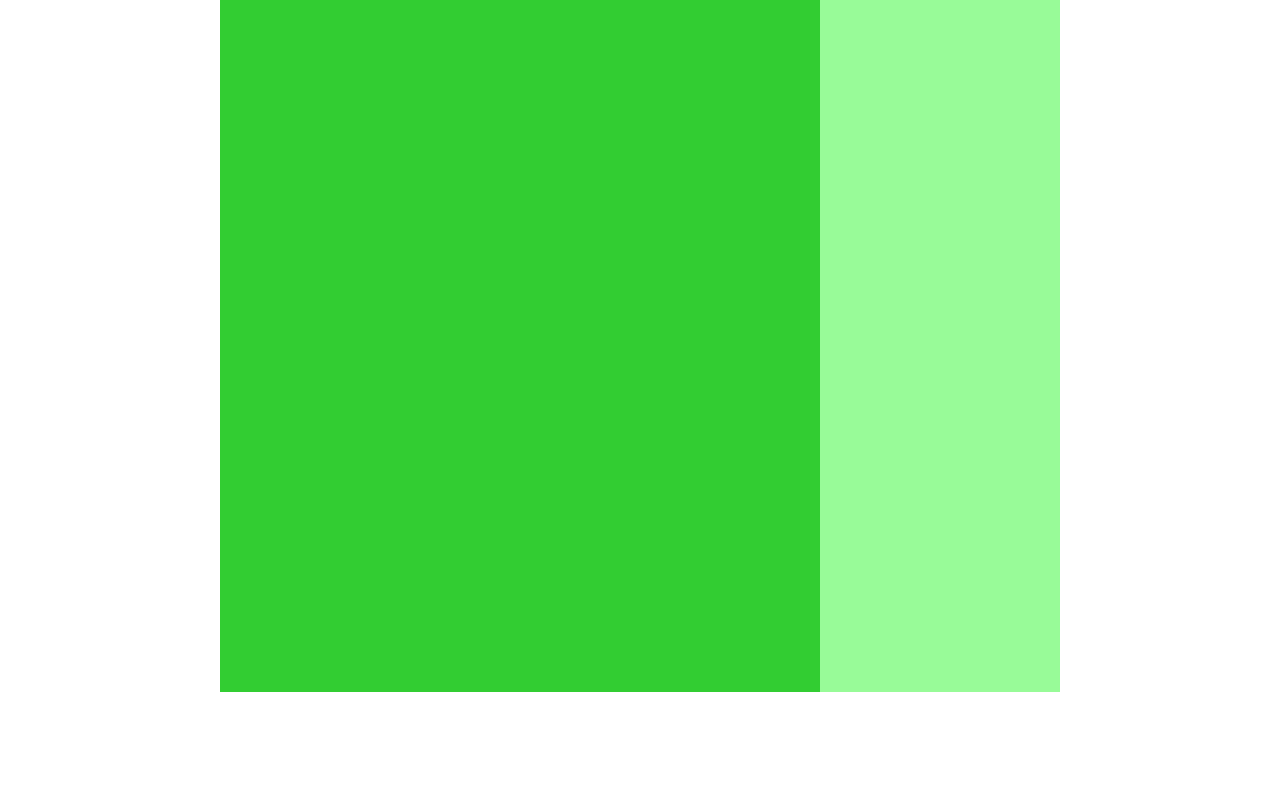
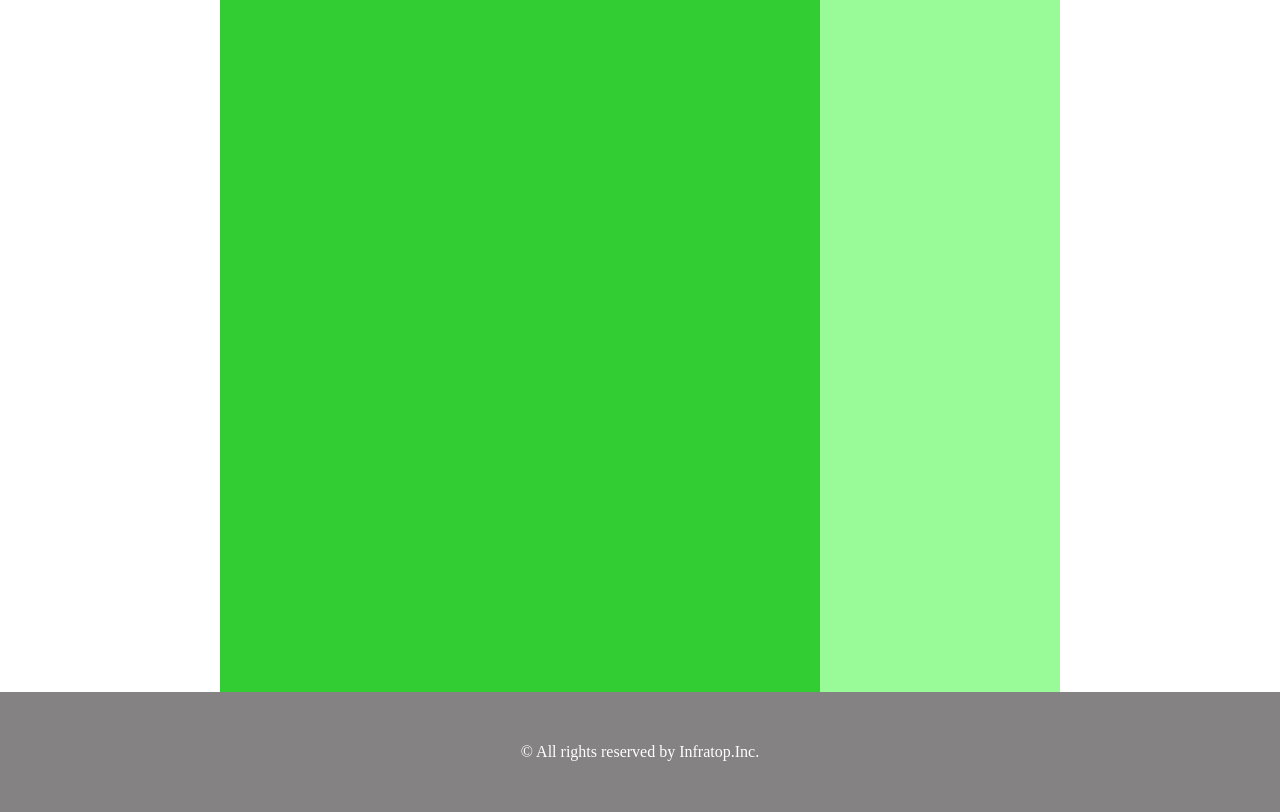
Before and after one commit to marimo0283/caravan, a plain HTML site: page index.html in a window 1280 px wide. Shown: the part 1113-1925 px from the top of the page. Drawn offline with Linux system fonts and the light colour scheme.

Commit message:
[Add]ヘッダー調整、フッター作成

```diff
--- a/index.html
+++ b/index.html
@@ -33,7 +33,7 @@
     </div>
 
     <footer>
-
+      <p class="footer-text">© All rights reserved by Infratop.Inc.</p>
     </footer>
   </body>
 </html>
--- a/style.css
+++ b/style.css
@@ -3,6 +3,11 @@
   margin: 0;
   padding: 0;
   box-sizing: border-box;
+  color: #6c6b6b;
+}
+
+a {
+  text-decoration: none;
 }
 
 header {
@@ -33,6 +38,7 @@ header .heading {
   height: 300px;
   background-color: orange;
 }
+
 .main-visual-content {
   width: 350px;
   height: 300px;
@@ -45,11 +51,13 @@ header .heading {
   justify-content: center;
   margin: 0 auto;
 }
+
 .blog {
   width: 600px;
   height: 1400px;
   background-color: limegreen;
 }
+
 .sidebar {
   width: 240px;
   height: 1400px;
@@ -59,4 +67,11 @@ header .heading {
 footer {
   width: 100%;
   height: 120px;
+  text-align: center;
+  line-height: 120px;
+  background-color: #848282;
 }
+
+.footer-text {
+  color: #fff;
+}
```
